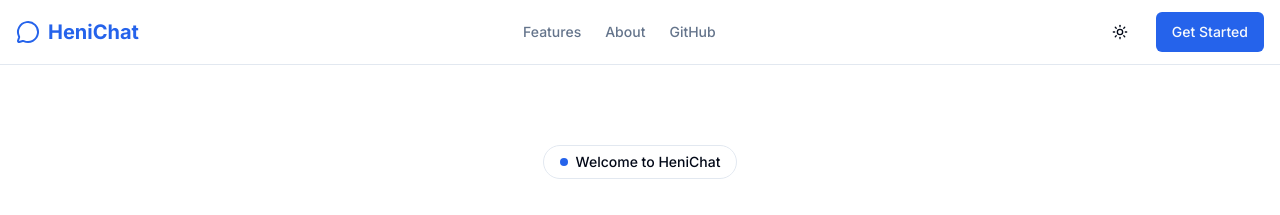
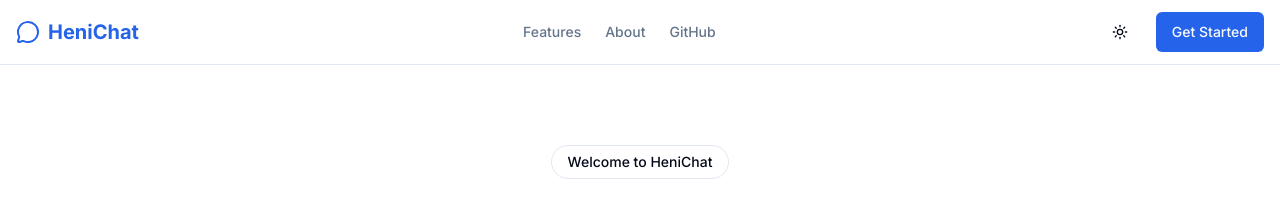
Before and after one commit to Hena7/HeniChat, a Next.js app: page / in a window 1280 px wide. Shown: the top 215 px of the page. Built offline with nearby package versions, Linux system fonts and the light colour scheme.

Commit message:
Remove unnecessary span element from welcome message in Home component

```diff
--- a/app/page.tsx
+++ b/app/page.tsx
@@ -104,7 +104,6 @@ export default function Home() {
                 variants={item}
                 className="inline-flex items-center rounded-full border px-4 py-1.5 text-sm font-medium bg-background/50 backdrop-blur-sm"
               >
-                <span className="flex h-2 w-2 rounded-full bg-primary mr-2"></span>
                 Welcome to HeniChat
               </motion.div>
 
```
